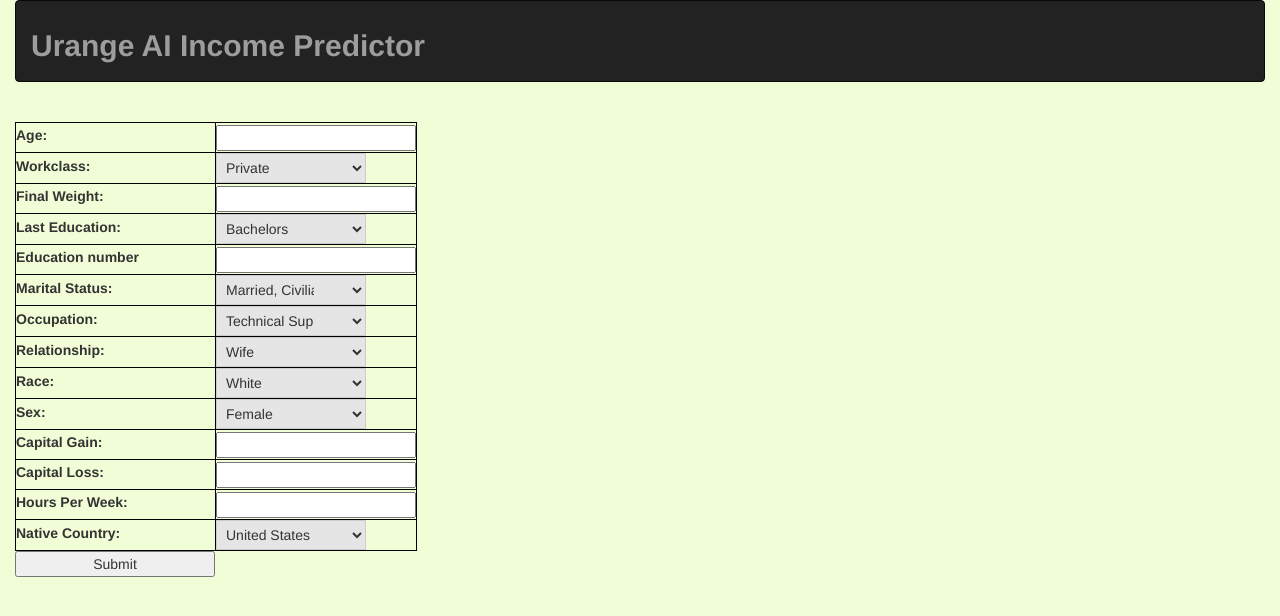
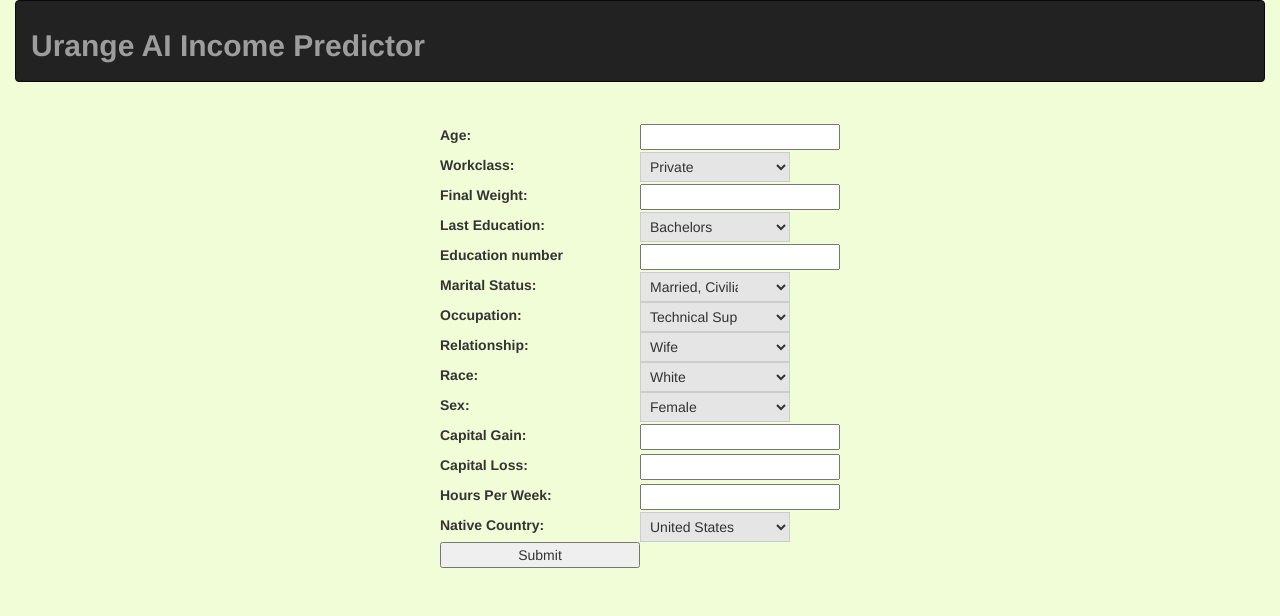
Before and after one commit to dewitast/Tubes-AI, a Django app: page / in a window 1280 px wide. Shown: the top 616 px of the page. Run offline with Django 3.2, Linux system fonts and the light colour scheme; parts of the project's set-up code (start-up, migrations or seed data) failed here and were passed over; some libraries are stand-ins or nearby versions.

```diff
--- a/IncomePredictionWebApp/Web/templates/Web/index.html
+++ b/IncomePredictionWebApp/Web/templates/Web/index.html
@@ -3,9 +3,22 @@
 <head>
 	<title>Income Predictions (Urange AI)</title>
 	<link rel="stylesheet" href="https://maxcdn.bootstrapcdn.com/bootstrap/3.3.7/css/bootstrap.min.css">
+	<script src="https://ajax.googleapis.com/ajax/libs/jquery/3.2.1/jquery.min.js"></script>
   	<script src="https://maxcdn.bootstrapcdn.com/bootstrap/3.3.7/js/bootstrap.min.js"></script>
 	<style>
+		.data-form {
+			height: 100%;
+			display: table;
+			margin: auto;
+		}
+		.real-form {
+			height: 100%;
+			display: table-cell;
+			vertical-align: middle;
+			background-color: #F0FDD6;
+		}
 		body {
+			vertical-align: middle;
 			background-color: #F0FDD6;
 		}
 		.container {
@@ -18,7 +31,6 @@
 		}
 		td {
 			width: 200px;
-			border: 1px solid black;
 		}
 		select {
 		  border: 1px solid #111;
@@ -36,7 +48,6 @@
 			width: 200px;
 		}
 		select {
-		  border: 1px solid #111;
 		  background: #E5E5E5;
 		  width: 150px;
 		  padding: 5px 35px 5px 5px;
@@ -58,7 +69,7 @@
 	</nav>
 	<br />
 	<div class="data-form">
-		<form method="POST" action="process">
+		<form method="POST" action="process" class="real-form">
 			{% csrf_token %}
 			<table>
 				<tr>
```
